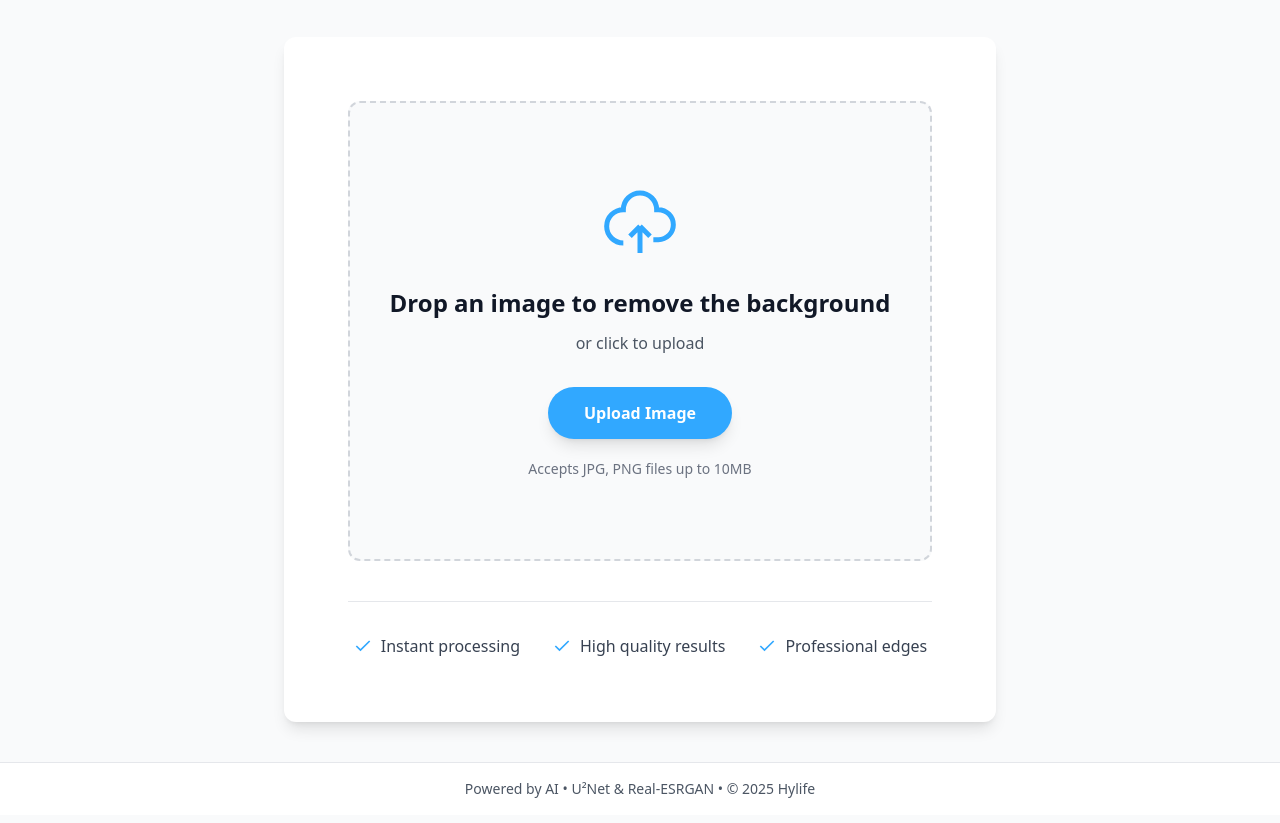
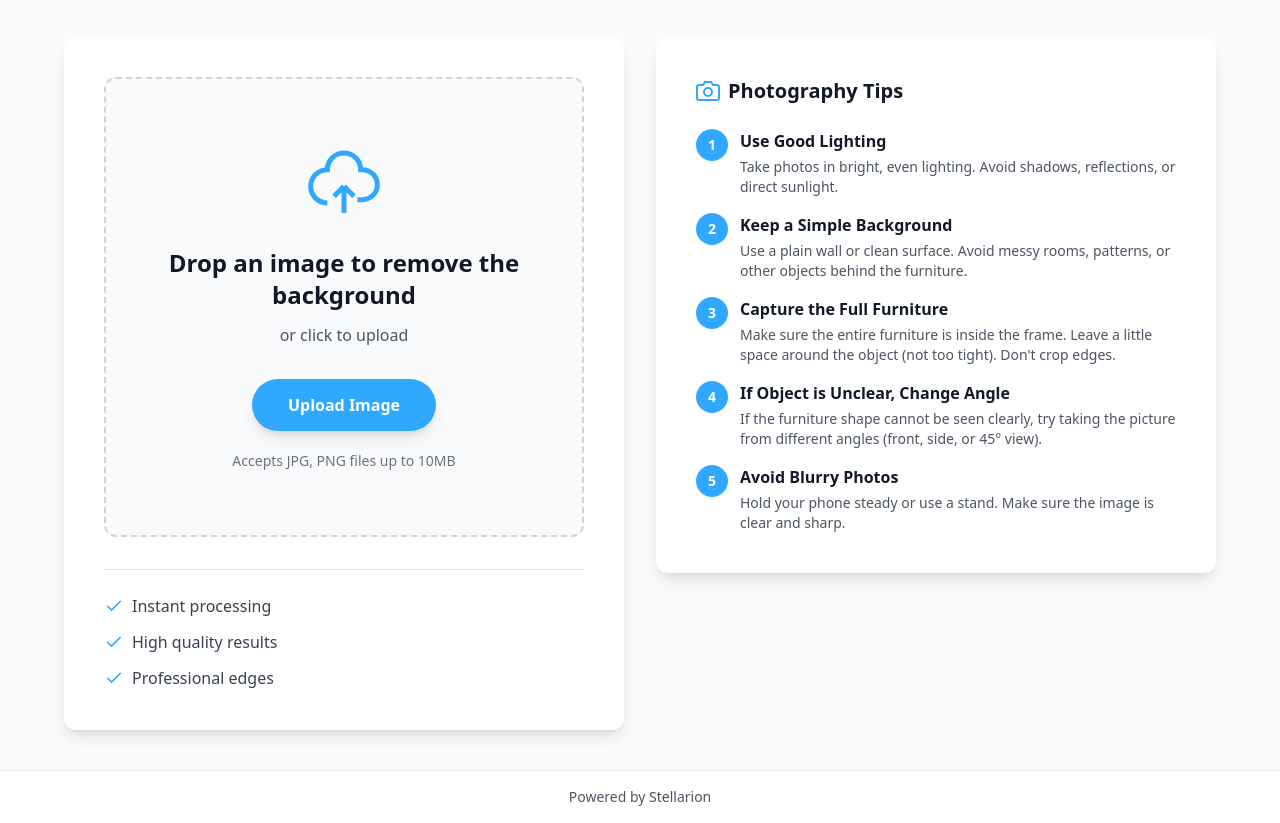
Before and after one commit to Aungmm1298/stellarion, a website: page index.html in a window 1280 px wide. Shown: the part 124-947 px from the top of the page. Drawn offline with nearby package versions, Linux system fonts and the light colour scheme; no server answers.

Commit message:
Update footer and add photography tips beside upload section

```diff
--- a/index.html
+++ b/index.html
@@ -60,9 +60,12 @@
         <!-- Main Content -->
         <main class="flex-1 flex items-center justify-center p-10 bg-gray-50">
             <!-- Upload Section -->
-            <div id="uploadSection" class="w-full max-w-3xl">
-                <div class="bg-white rounded-xl p-16 shadow-lg">
-                    <div id="uploadBox" class="text-center py-20 px-10 border-2 border-dashed border-gray-300 rounded-xl bg-gray-50 hover:border-adobe-blue hover:bg-blue-50 transition-all duration-300 cursor-pointer">
+            <div id="uploadSection" class="w-full max-w-6xl">
+                <div class="grid lg:grid-cols-2 gap-8 items-start">
+
+                    <!-- Left Side: Upload Area -->
+                    <div class="bg-white rounded-xl p-10 shadow-lg">
+                        <div id="uploadBox" class="text-center py-16 px-8 border-2 border-dashed border-gray-300 rounded-xl bg-gray-50 hover:border-adobe-blue hover:bg-blue-50 transition-all duration-300 cursor-pointer">
                             <div class="mb-6">
                                 <svg class="mx-auto text-adobe-blue" width="80" height="80" viewBox="0 0 24 24" fill="none" stroke="currentColor" stroke-width="1.5">
                                     <path d="M7 18C4.23858 18 2 15.7614 2 13C2 10.2386 4.23858 8 7 8C7 5.23858 9.23858 3 12 3C14.7614 3 17 5.23858 17 8H17.5C19.9853 8 22 10.0147 22 12.5C22 14.9853 19.9853 17 17.5 17H16"></path>
@@ -75,7 +78,8 @@
                             <button id="uploadBtn" class="bg-adobe-blue text-white px-9 py-3.5 rounded-full font-semibold text-base shadow-lg hover:bg-[#1e96eb] hover:-translate-y-0.5 hover:shadow-xl transition-all duration-200">Upload Image</button>
                             <p class="text-gray-500 text-sm mt-5">Accepts JPG, PNG files up to 10MB</p>
                         </div>
-                    <div class="flex justify-center gap-8 mt-10 pt-8 border-t border-gray-200">
+
+                        <div class="flex flex-col gap-3 mt-8 pt-6 border-t border-gray-200">
                             <div class="flex items-center gap-2">
                                 <svg width="20" height="20" viewBox="0 0 24 24" fill="none" stroke="#31a8ff" stroke-width="2">
                                     <polyline points="20 6 9 17 4 12"></polyline>
@@ -95,6 +99,61 @@
                                 <span class="text-gray-700 font-medium">Professional edges</span>
                             </div>
                         </div>
+                    </div>
+
+                    <!-- Right Side: Photography Tips -->
+                    <div class="bg-white rounded-xl p-10 shadow-lg">
+                        <h3 class="text-xl font-bold text-gray-900 mb-6 flex items-center gap-2">
+                            <svg width="24" height="24" viewBox="0 0 24 24" fill="none" stroke="#31a8ff" stroke-width="2">
+                                <path d="M23 19a2 2 0 0 1-2 2H3a2 2 0 0 1-2-2V8a2 2 0 0 1 2-2h4l2-3h6l2 3h4a2 2 0 0 1 2 2z"></path>
+                                <circle cx="12" cy="13" r="4"></circle>
+                            </svg>
+                            Photography Tips
+                        </h3>
+
+                        <div class="space-y-4">
+                            <div class="flex gap-3">
+                                <div class="flex-shrink-0 w-8 h-8 rounded-full bg-adobe-blue flex items-center justify-center text-white text-sm font-bold">1</div>
+                                <div>
+                                    <h4 class="font-semibold text-gray-900 mb-1">Use Good Lighting</h4>
+                                    <p class="text-gray-600 text-sm">Take photos in bright, even lighting. Avoid shadows, reflections, or direct sunlight.</p>
+                                </div>
+                            </div>
+
+                            <div class="flex gap-3">
+                                <div class="flex-shrink-0 w-8 h-8 rounded-full bg-adobe-blue flex items-center justify-center text-white text-sm font-bold">2</div>
+                                <div>
+                                    <h4 class="font-semibold text-gray-900 mb-1">Keep a Simple Background</h4>
+                                    <p class="text-gray-600 text-sm">Use a plain wall or clean surface. Avoid messy rooms, patterns, or other objects behind the furniture.</p>
+                                </div>
+                            </div>
+
+                            <div class="flex gap-3">
+                                <div class="flex-shrink-0 w-8 h-8 rounded-full bg-adobe-blue flex items-center justify-center text-white text-sm font-bold">3</div>
+                                <div>
+                                    <h4 class="font-semibold text-gray-900 mb-1">Capture the Full Furniture</h4>
+                                    <p class="text-gray-600 text-sm">Make sure the entire furniture is inside the frame. Leave a little space around the object (not too tight). Don't crop edges.</p>
+                                </div>
+                            </div>
+
+                            <div class="flex gap-3">
+                                <div class="flex-shrink-0 w-8 h-8 rounded-full bg-adobe-blue flex items-center justify-center text-white text-sm font-bold">4</div>
+                                <div>
+                                    <h4 class="font-semibold text-gray-900 mb-1">If Object is Unclear, Change Angle</h4>
+                                    <p class="text-gray-600 text-sm">If the furniture shape cannot be seen clearly, try taking the picture from different angles (front, side, or 45° view).</p>
+                                </div>
+                            </div>
+
+                            <div class="flex gap-3">
+                                <div class="flex-shrink-0 w-8 h-8 rounded-full bg-adobe-blue flex items-center justify-center text-white text-sm font-bold">5</div>
+                                <div>
+                                    <h4 class="font-semibold text-gray-900 mb-1">Avoid Blurry Photos</h4>
+                                    <p class="text-gray-600 text-sm">Hold your phone steady or use a stand. Make sure the image is clear and sharp.</p>
+                                </div>
+                            </div>
+                        </div>
+                    </div>
+
                 </div>
             </div>
 
@@ -243,7 +302,7 @@
     </main>
 
     <footer class="bg-white border-t border-gray-200 py-4 text-center">
-        <p class="text-sm text-gray-600">Powered by AI • U²Net & Real-ESRGAN • © 2025 Hylife</p>
+        <p class="text-sm text-gray-600">Powered by Stellarion</p>
     </footer>
     </div>
 
```
Lines whose indentation alone changed are shown as unchanged.
